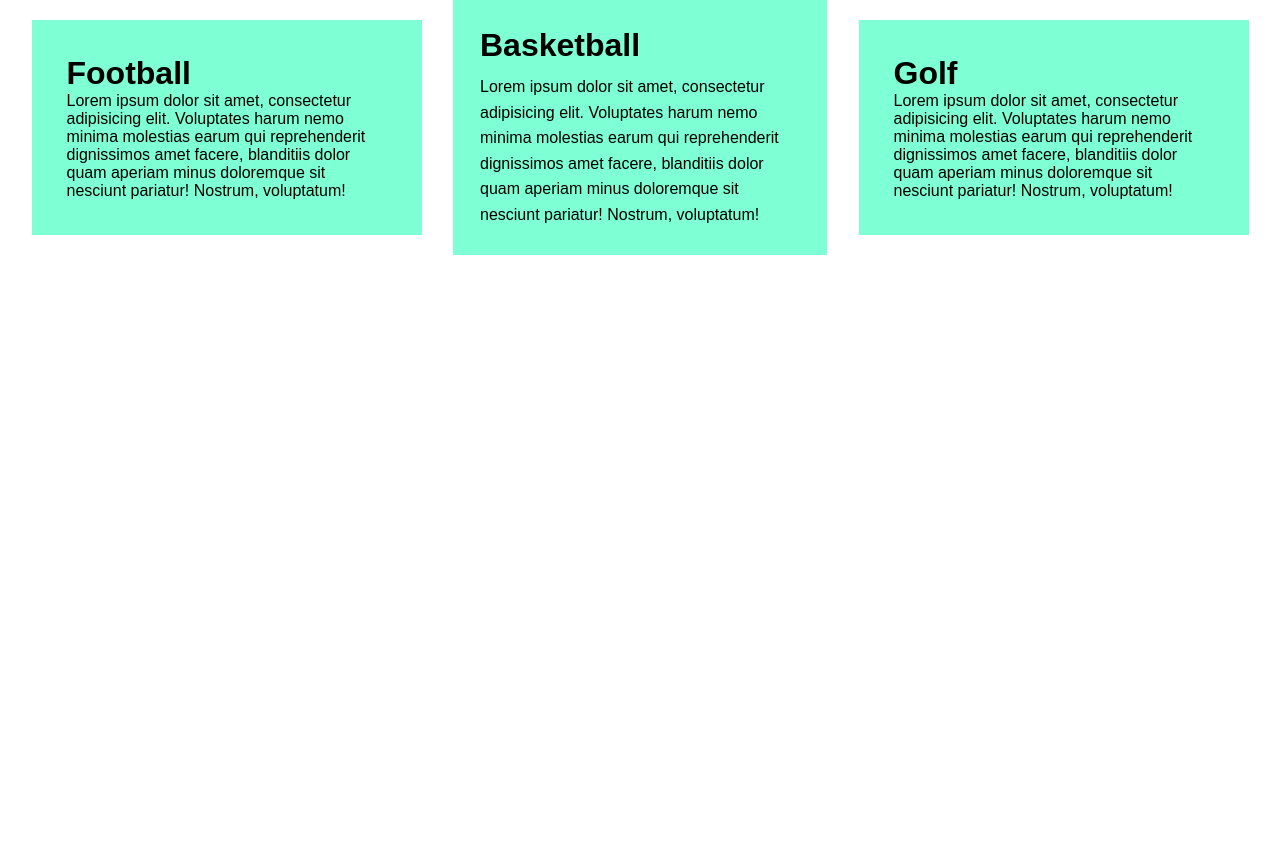
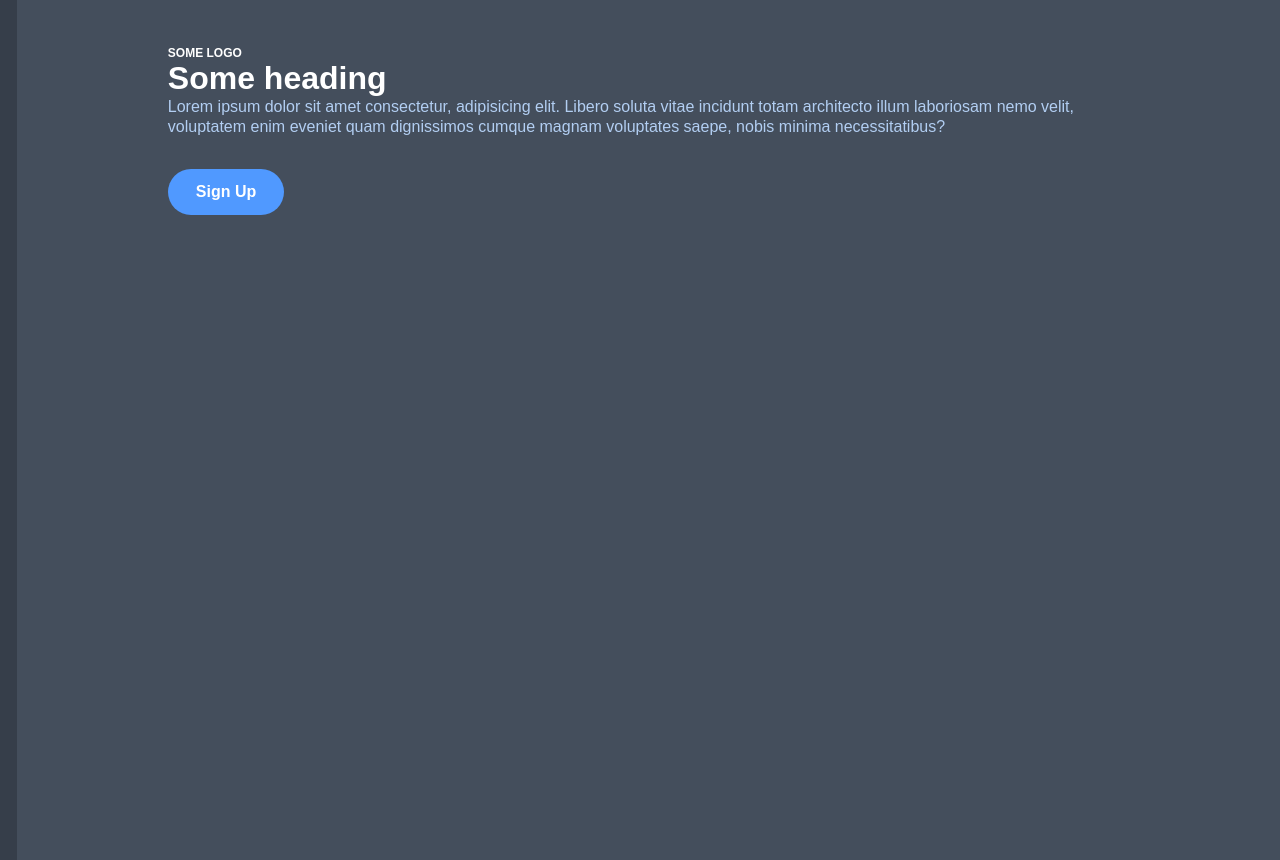
Before and after one commit to joepasss/sass_study, a React (Create React App) app in the folder ui_design/: page / in a window 1280 px wide. Before the commit the page ends 800 px from the top, so only its background shows below. Built offline with nearby package versions, Linux system fonts and the light colour scheme.

Commit message:
alignment

```diff
--- a/ui_design/src/App.js
+++ b/ui_design/src/App.js
@@ -1,35 +1,19 @@
 function App() {
   return (
-    <div className='white-space'>
-      <div className='sports football'>
-        <h1>Football</h1>
-        <p>
-          Lorem ipsum dolor sit amet, consectetur adipisicing elit. Voluptates
-          harum nemo minima molestias earum qui reprehenderit dignissimos amet
-          facere, blanditiis dolor quam aperiam minus doloremque sit nesciunt
-          pariatur! Nostrum, voluptatum!
-        </p>
-      </div>
-
-      <div className='sports basketball'>
-        <h1>Basketball</h1>
-        <p>
-          Lorem ipsum dolor sit amet, consectetur adipisicing elit. Voluptates
-          harum nemo minima molestias earum qui reprehenderit dignissimos amet
-          facere, blanditiis dolor quam aperiam minus doloremque sit nesciunt
-          pariatur! Nostrum, voluptatum!
-        </p>
-      </div>
-
-      <div className='sports golf'>
-        <h1>Golf</h1>
-        <p>
-          Lorem ipsum dolor sit amet, consectetur adipisicing elit. Voluptates
-          harum nemo minima molestias earum qui reprehenderit dignissimos amet
-          facere, blanditiis dolor quam aperiam minus doloremque sit nesciunt
-          pariatur! Nostrum, voluptatum!
-        </p>
-      </div>
+    <div className='container'>
+      <a href='#' className='logo'>
+        Some Logo
+      </a>
+      <h1>Some heading</h1>
+      <p>
+        Lorem ipsum dolor sit amet consectetur, adipisicing elit. Libero soluta
+        vitae incidunt totam architecto illum laboriosam nemo velit, voluptatem
+        enim eveniet quam dignissimos cumque magnam voluptates saepe, nobis
+        minima necessitatibus?
+      </p>
+      <a href='#' className='cta'>
+        Sign Up
+      </a>
     </div>
   );
 }
--- a/ui_design/src/index.scss
+++ b/ui_design/src/index.scss
@@ -5,28 +5,50 @@
 
 body {
   font-family: Arial, Helvetica, sans-serif;
+  background-color: #444e5c;
+  border-left: 17px solid rgba(0, 0, 0, 0.2);
+  height: 100vh;
+  padding: 30px;
 }
 
-.white-space {
-  display: flex;
-  justify-content: space-evenly;
-  align-items: center;
+.container {
+  width: 80%;
+  margin: 0 auto;
 
-  .sports {
-    width: 320px;
-    background-color: aquamarine;
-    padding: 35px;
+  // for visualizing alignment
+  border-left: 1px solid rgba(255, 255, 255, 0);
+
+  a {
+    color: white;
+    text-decoration: none;
   }
 
-  .basketball {
-    padding: 27px;
+  a.logo {
+    display: block;
+    padding-top: 16px;
+    font-weight: bold;
+    text-transform: uppercase;
+    font-size: 12px;
+  }
 
-    h1 {
-      margin-bottom: 10px;
-    }
+  a.cta {
+    display: inline-block;
+    background: #5099ff;
+    padding: 14px 28px;
+    font-weight: bold;
+    border-radius: 30px;
+    margin-top: 32px;
+  }
 
-    p {
-      line-height: 1.6;
-    }
+  h1 {
+    margin: margin 64px 0 30px 30px;
+    margin-left: 0;
+    color: white;
+  }
+
+  p {
+    color: #b2cef2;
+    line-height: 20px;
+    font-size: 16px;
   }
 }
```
Also changed, not shown: ui_design/overview/alignment-after.png (added), ui_design/overview/alignment-before.png (added).
